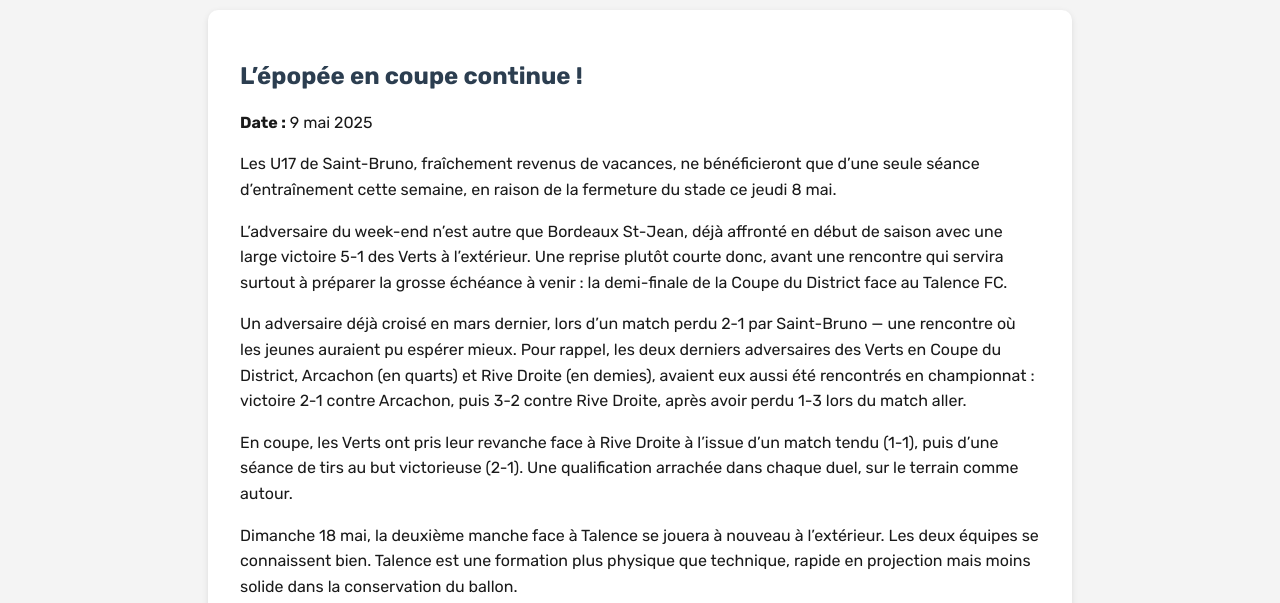
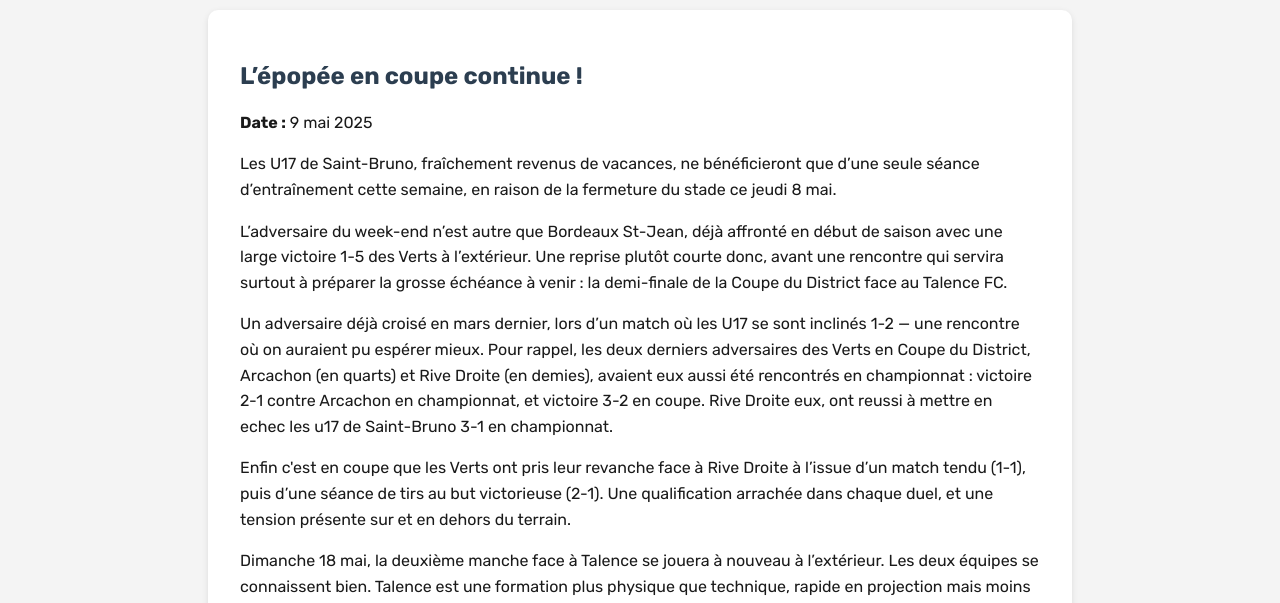
Before and after one commit to kozzZ7/Footmag33, a plain HTML site: page saint-bruno.html in a window 1280 px wide. Shown: the part 186-789 px from the top of the page. Drawn offline with Linux system fonts and the light colour scheme.

Commit message:
Update saint-bruno.html

```diff
--- a/saint-bruno.html
+++ b/saint-bruno.html
@@ -68,9 +68,9 @@
     <h2>L’épopée en coupe continue !</h2>
     <p><strong>Date :</strong> 9 mai 2025</p>
     <p>Les U17 de Saint-Bruno, fraîchement revenus de vacances, ne bénéficieront que d’une seule séance d’entraînement cette semaine, en raison de la fermeture du stade ce jeudi 8 mai.</p>
-    <p>L’adversaire du week-end n’est autre que Bordeaux St-Jean, déjà affronté en début de saison avec une large victoire 5-1 des Verts à l’extérieur. Une reprise plutôt courte donc, avant une rencontre qui servira surtout à préparer la grosse échéance à venir : la demi-finale de la Coupe du District face au Talence FC.</p>
-    <p>Un adversaire déjà croisé en mars dernier, lors d’un match perdu 2-1 par Saint-Bruno — une rencontre où les jeunes auraient pu espérer mieux. Pour rappel, les deux derniers adversaires des Verts en Coupe du District, Arcachon (en quarts) et Rive Droite (en demies), avaient eux aussi été rencontrés en championnat : victoire 2-1 contre Arcachon, puis 3-2 contre Rive Droite, après avoir perdu 1-3 lors du match aller.</p>
-    <p>En coupe, les Verts ont pris leur revanche face à Rive Droite à l’issue d’un match tendu (1-1), puis d’une séance de tirs au but victorieuse (2-1). Une qualification arrachée dans chaque duel, sur le terrain comme autour.</p>
+    <p>L’adversaire du week-end n’est autre que Bordeaux St-Jean, déjà affronté en début de saison avec une large victoire 1-5 des Verts à l’extérieur. Une reprise plutôt courte donc, avant une rencontre qui servira surtout à préparer la grosse échéance à venir : la demi-finale de la Coupe du District face au Talence FC.</p>
+    <p>Un adversaire déjà croisé en mars dernier, lors d’un match où les U17 se sont inclinés 1-2 — une rencontre où on auraient pu espérer mieux. Pour rappel, les deux derniers adversaires des Verts en Coupe du District, Arcachon (en quarts) et Rive Droite (en demies), avaient eux aussi été rencontrés en championnat : victoire 2-1 contre Arcachon en championnat, et victoire 3-2 en coupe. Rive Droite eux, ont reussi à mettre en echec les u17 de Saint-Bruno 3-1 en championnat. </p>
+    <p>Enfin c'est en coupe que les Verts ont pris leur revanche face à Rive Droite à l’issue d’un match tendu (1-1), puis d’une séance de tirs au but victorieuse (2-1). Une qualification arrachée dans chaque duel, et une tension présente sur et en dehors du terrain.</p>
     <p>Dimanche 18 mai, la deuxième manche face à Talence se jouera à nouveau à l’extérieur. Les deux équipes se connaissent bien. Talence est une formation plus physique que technique, rapide en projection mais moins solide dans la conservation du ballon.</p>
     <p>Saint-Bruno gardera son plan de jeu, mais devra être plus tranchant dans les derniers mètres — une efficacité qui lui fait parfois défaut. Les U17 devront encore élever leur niveau à mesure que la compétition avance. Et cela passe d’abord par un bon résultat ce week-end face à Bordeaux St-Jean.</p>
   </article>
```
